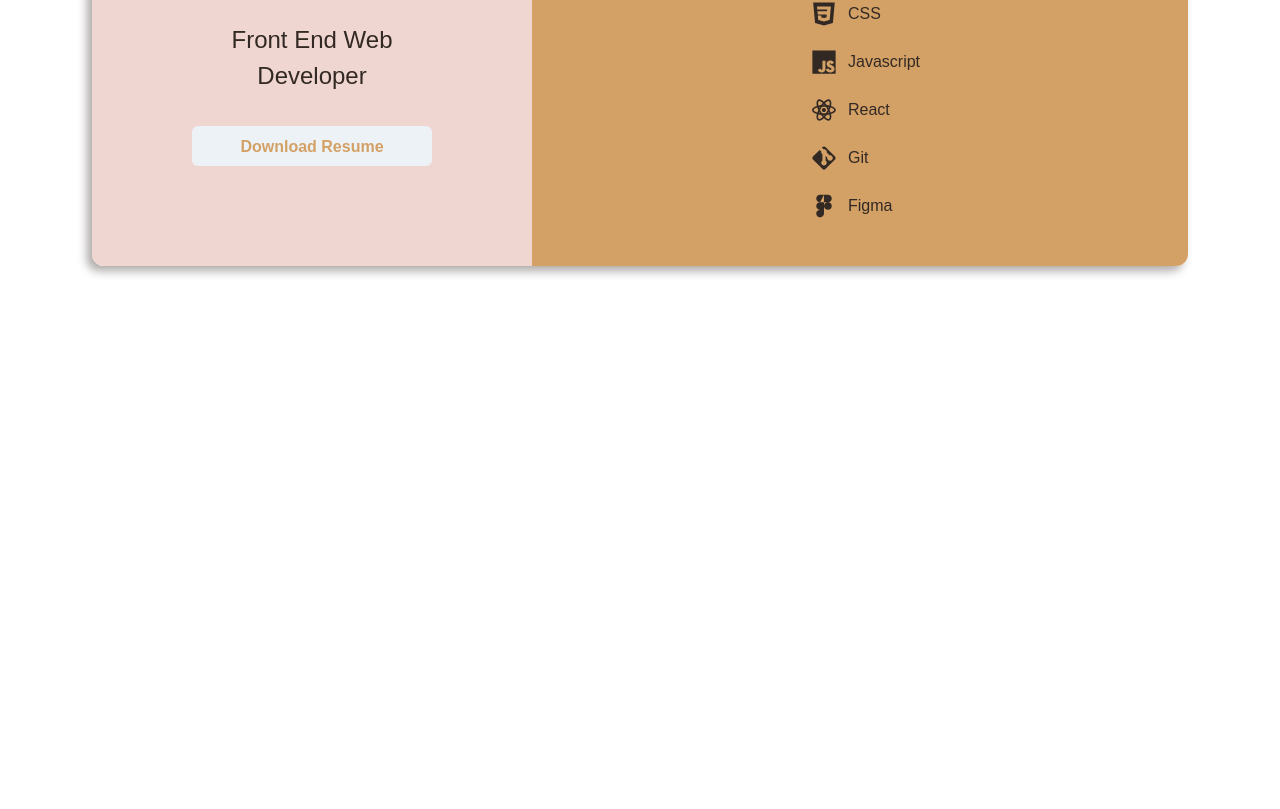
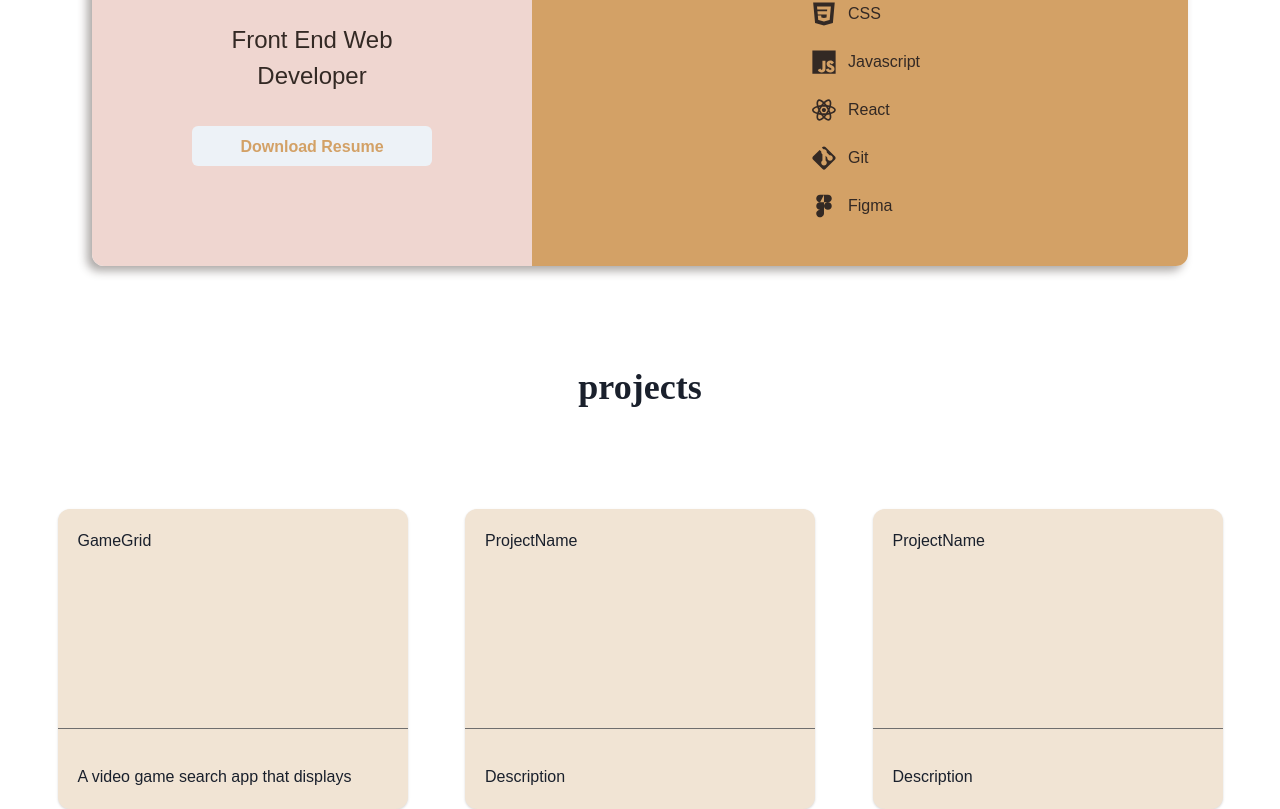
Before and after one commit to kailaburgin/portfolio, a React (Vite) app: page / in a window 1280 px wide. Shown: the part 317-1126 px from the top of the page. Before the commit the page ends 800 px from the top, so only its background shows below. Built offline with nearby package versions, Linux system fonts and the light colour scheme.

Commit message:
created projects section and cards

```diff
--- a/src/App.jsx
+++ b/src/App.jsx
@@ -1,6 +1,7 @@
 import './App.css'
 import Intro from './components/Intro'
 import NavBar from './components/NavBar'
+import Projects from './components/Projects'
 
 function App() {
 
@@ -8,6 +9,7 @@ function App() {
     <>
     <NavBar />
     <Intro />
+    <Projects />
     </>
   )
 }
--- a/src/components/Intro.jsx
+++ b/src/components/Intro.jsx
@@ -12,12 +12,12 @@ const Intro = () => {
     <Box color='brand.500' maxW='1096px' margin='auto' mt='100px' borderRadius='12px' overflow='hidden' boxShadow='-5px 5px 10px 0px rgba(51, 41, 36, 0.40)'>
     <Flex>
         <Box bg='brand.100' textAlign='center' p='100px'>
-            <Heading>kaila burgin</Heading>
+            <Heading as='h2'>kaila burgin</Heading>
             <Text mb='32px' mt='24px' fontSize='2xl'>Front End Web Developer</Text>
             <Button color='brand.300' w='240px'>Download Resume</Button>
         </Box>
         <Flex bg='brand.300' direction='column' textAlign='center' justifyContent='center' pl='280px' pr='280px'>
-            <Heading mb='24px'>skills</Heading>
+            <Heading as='h2' mb='24px'>skills</Heading>
             <Stack>
                 <Flex>
                 <HTMLIcon boxSize='6' mr='12px'/>
--- /dev/null
+++ b/src/components/Projects.jsx
@@ -0,0 +1,39 @@
+import React from "react";
+import {
+  Heading,
+  Card,
+  CardBody,
+  CardHeader,
+  CardFooter,
+  Divider,
+  Flex,
+} from "@chakra-ui/react";
+
+const Projects = () => {
+  return (
+    <>
+      <Heading as="h2" mt="100px" mb="100px" textAlign="center">
+        projects
+      </Heading>
+      <Flex justifyContent="space-evenly" h="300px">
+        <Card bg="brand.200" borderRadius="12px" w="350px">
+          <CardBody>GameGrid</CardBody>
+          <Divider />
+          <CardFooter>A video game search app that displays </CardFooter>
+        </Card>
+        <Card bg="brand.200" borderRadius="12px" w="350px">
+          <CardBody>ProjectName</CardBody>
+          <Divider />
+          <CardFooter>Description</CardFooter>
+        </Card>
+        <Card bg="brand.200" borderRadius="12px" w="350px">
+          <CardBody>ProjectName</CardBody>
+          <Divider />
+          <CardFooter>Description</CardFooter>
+        </Card>
+      </Flex>
+    </>
+  );
+};
+
+export default Projects;
```
